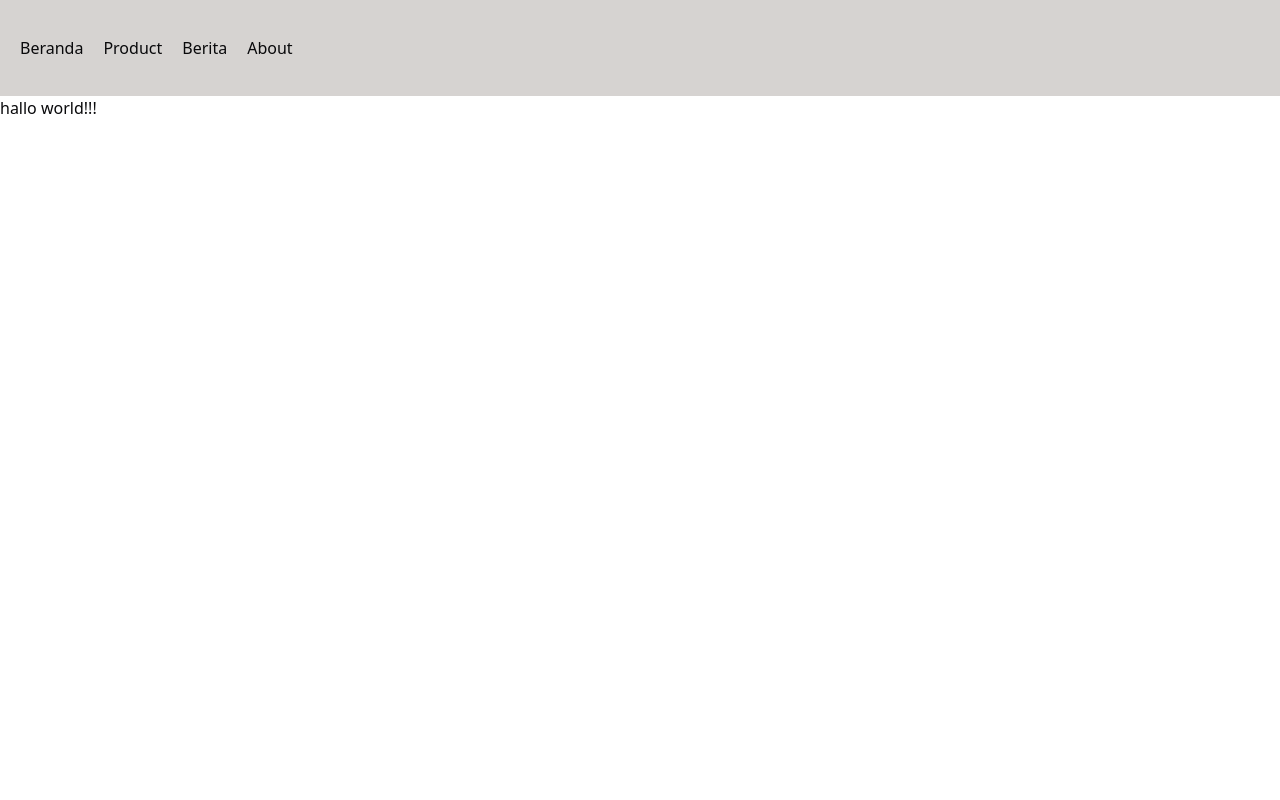
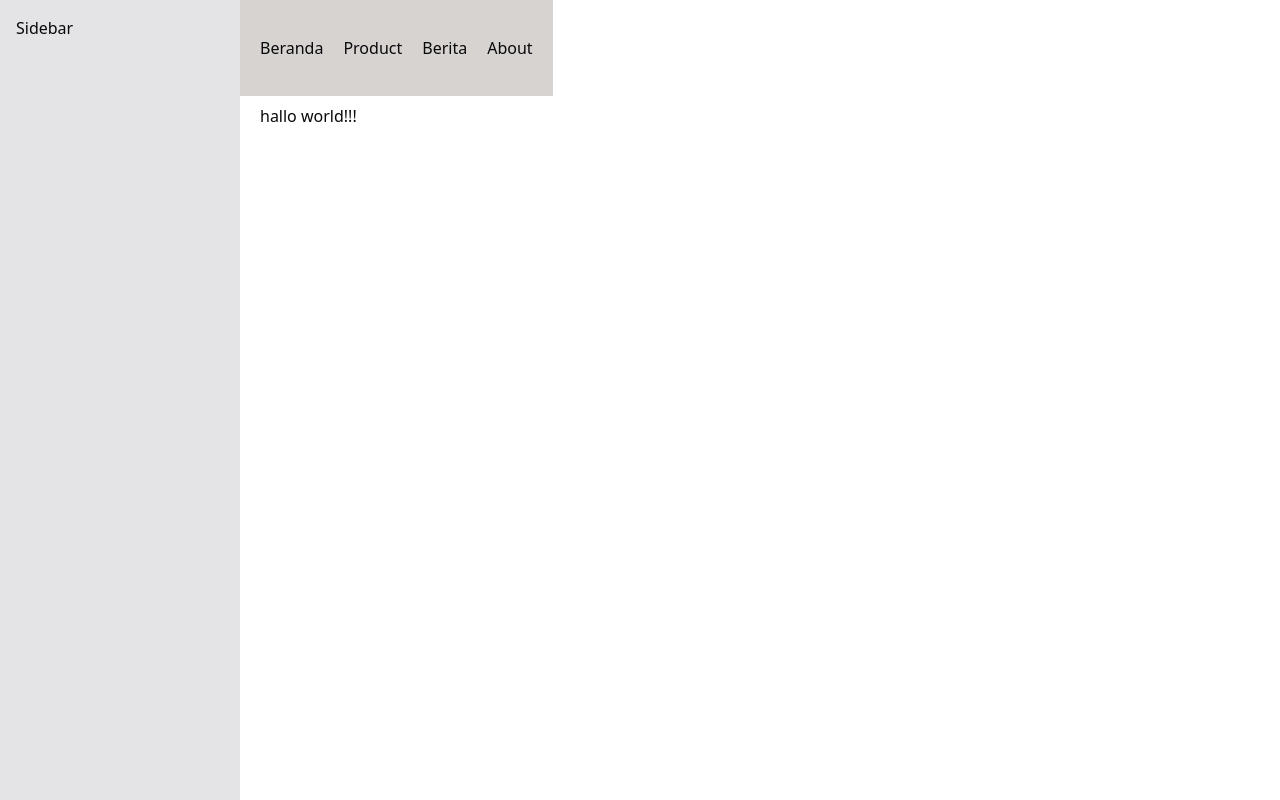
Before and after one commit to rickyfbrianto/tes-next, a Next.js app: page / in a window 1280 px wide. Built offline with nearby package versions, Linux system fonts and the light colour scheme.

Commit message:
Tambahan sidebar

```diff
--- a/app/layout.tsx
+++ b/app/layout.tsx
@@ -3,6 +3,7 @@ import { Geist, Geist_Mono } from "next/font/google";
 import "./globals.css";
 import Link from "next/link";
 import Header from "../components/header";
+import Sidebar from "@/components/Sidebar";
 
 const geistSans = Geist({
     variable: "--font-geist-sans",
@@ -26,9 +27,14 @@ export default function RootLayout({
 }>) {
     return (
         <html lang="en">
-            <body className={`${geistSans.variable} ${geistMono.variable} antialiased`}>
-                <Header />
-                {children}
+            <body className="flex h-screen w-screen">
+                <Sidebar />
+                <div className="flex flex-col h-full gap-2">
+                    <Header />
+                    <div className="flex px-5">
+                        {children}
+                    </div>
+                </div>
             </body>
         </html >
     );
--- /dev/null
+++ b/components/Sidebar.tsx
@@ -0,0 +1,9 @@
+import React from 'react'
+
+export default function Sidebar() {
+    return (
+        <div className='flex flex-col gap-4 min-w-[15rem] bg-zinc-200 p-4'>
+            <h1>Sidebar</h1>
+        </div>
+    )
+}
```
